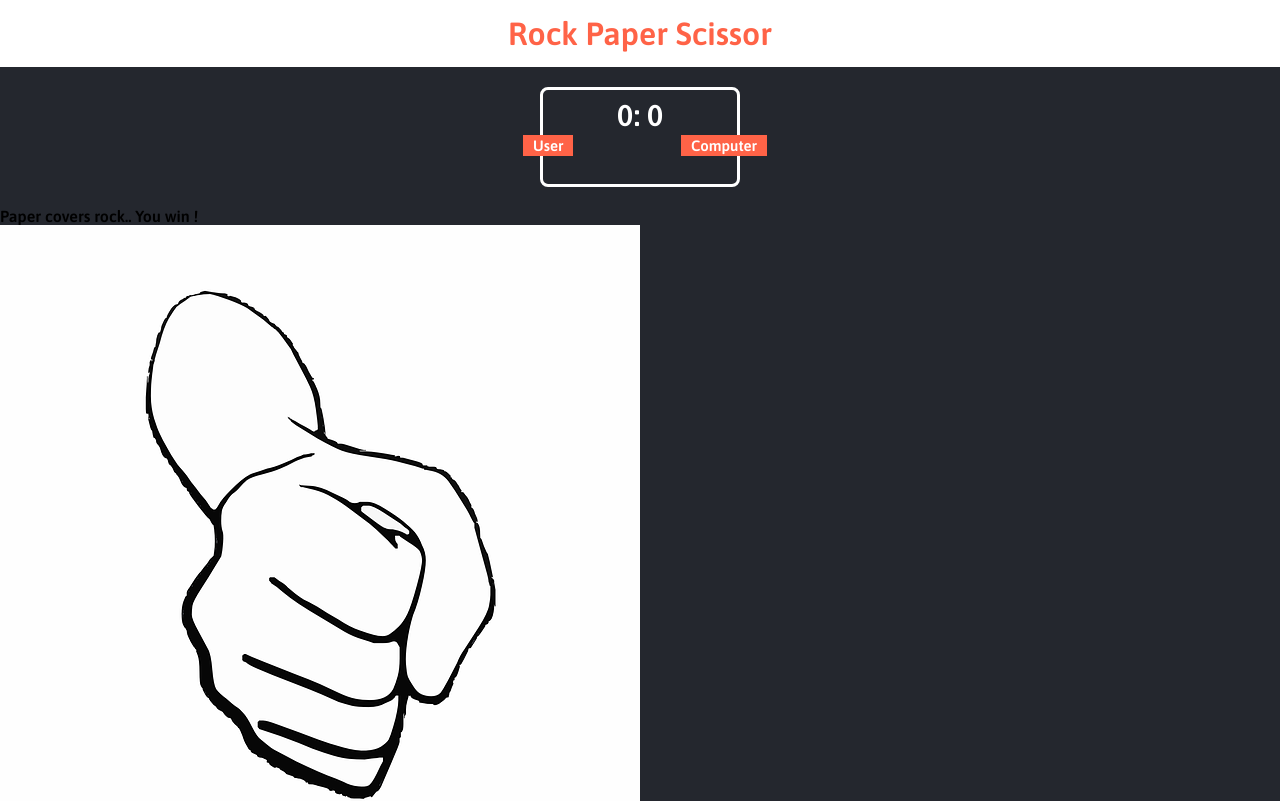
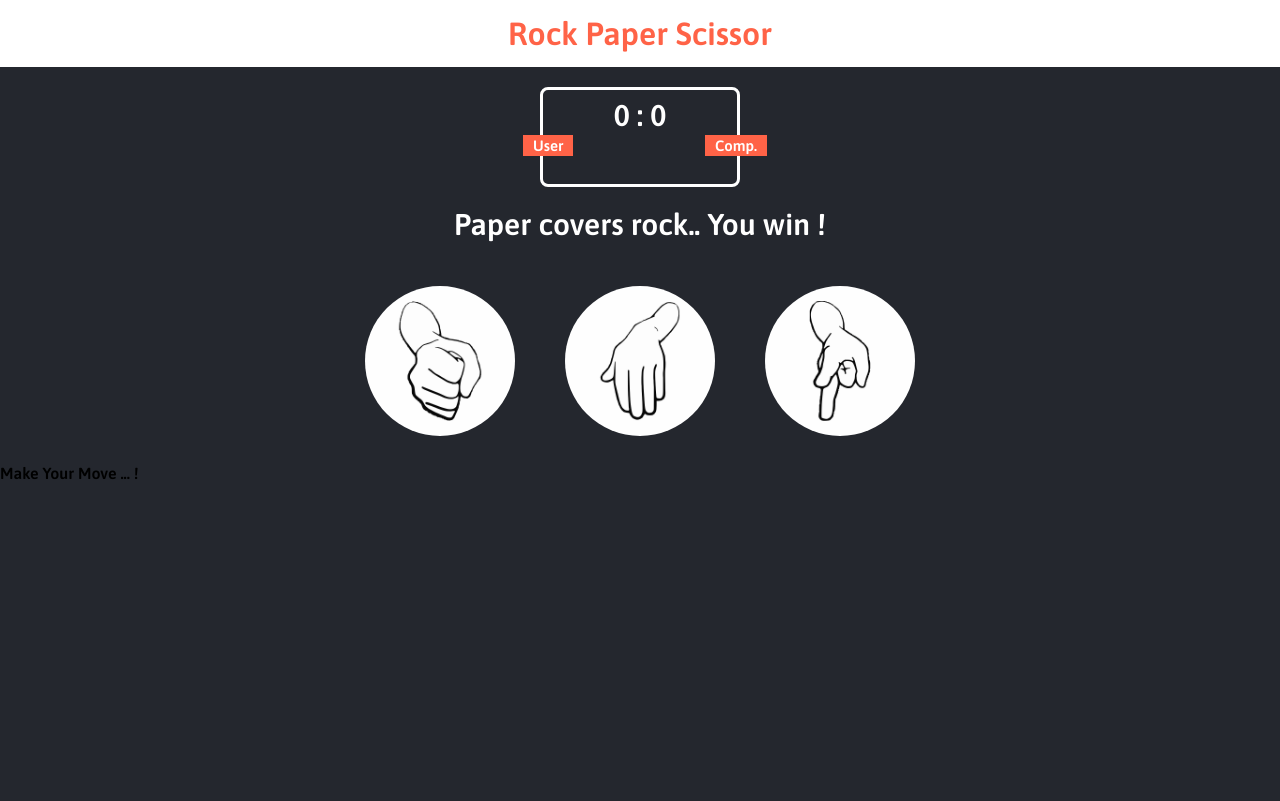
Before and after one commit to vaibhav18matere/rock-paper-scissor, a plain HTML site: page index.html in a window 1280 px wide. Shown: the top 801 px of the page. Drawn offline with Linux system fonts and the light colour scheme.

Commit message:
image css updated

```diff
--- a/app.js
+++ b/app.js
@@ -0,0 +1 @@
+console.log("hello!");
--- a/index.html
+++ b/index.html
@@ -17,9 +17,9 @@
 
     <div class="score-board">
         <div id="user-label" class="badge">User</div>
-        <div id="computer-label" class="badge">Computer</div>
-        <span id="user-score">0</span>:
-        <span id="computer-score">0</span>
+        <div id="computer-label" class="badge">Comp.</div>
+        <span class="score" id="user-score">0  </span>:
+        <span class="score" id="computer-score">0</span>
     </div>
 
     <div class="result">
@@ -39,8 +39,10 @@
             <img src="images/Scissor.png" alt="scissor-img">
         </div>
 
-        <p id="action-msg"> Make Your Move ... !</p>
+
     </div>
+    <p id="action-msg"> Make Your Move ... !</p>
+    <script src="app.js"></script>
 </body>
 
 </html>
--- a/styles.css
+++ b/styles.css
@@ -50,8 +50,37 @@ header h1{
     position: absolute;
     top: 45px;;
     right: -30px;
+    /* width: 30%; */
 }
 
-#user-score{
+.score{
     align-content: center;
+    margin-top: 30px;
 }
+
+.result{
+    font-weight: bold;
+    font-size: 30px;
+    text-align: center;
+    color: white;
+    margin-bottom: 20px;
+}
+
+.choice{
+    margin: 10px;
+
+}
+
+img{
+    border-radius: 50%;
+    width: 150px;
+    height: 150px;
+    margin: 15px 15px;
+}
+
+.choices{
+    display: flex;
+    margin: auto;
+    align-items: center;
+    justify-content: center;
+}
```
